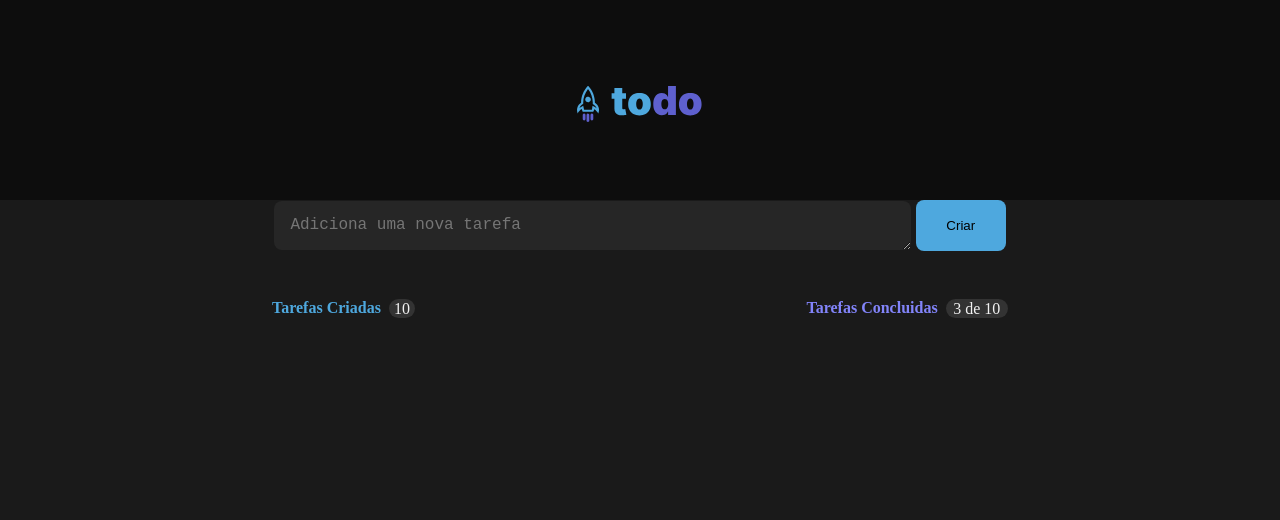
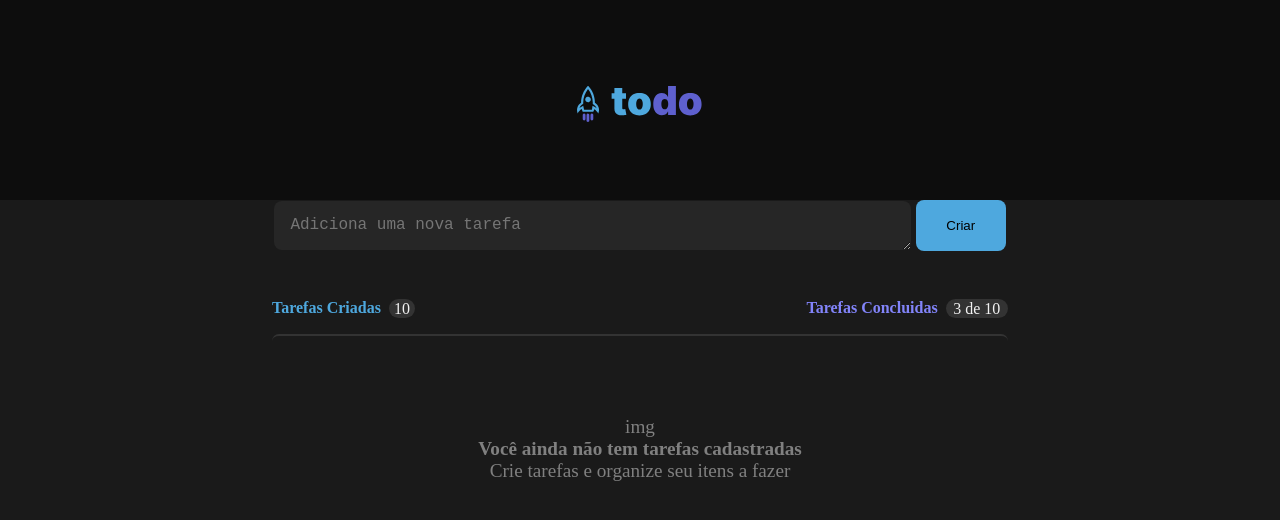
Before and after one commit to GabrielGCJ/desafio-01-react-js-rocketseat, a React (Vite) app: page / in a window 1280 px wide. Shown: the top 520 px of the page. Built offline with nearby package versions, Linux system fonts and the light colour scheme.

Commit message:
feature/create-noTodoComponent

```diff
--- /dev/null
+++ b/src/components/NoTodoComponent/NoTodoComponent.jsx
@@ -0,0 +1,20 @@
+import styles from "./NoTodoComponent.module.css"
+
+export const NoTodoComponent = () => {
+    return (
+        <div className={styles.noTodoComponentContainer}>
+            <div className={styles.noTodoComponent}>
+                <div>
+                    <p>img</p>
+                </div>
+                <div>
+                    <strong>
+                        <p>Você ainda não tem tarefas cadastradas</p>
+                    </strong>
+                    <p>Crie tarefas e organize seu itens a fazer</p>
+                </div>
+
+            </div>
+        </div>
+    )
+}
--- /dev/null
+++ b/src/components/NoTodoComponent/NoTodoComponent.module.css
@@ -0,0 +1,23 @@
+.noTodoComponentContainer{
+    display: flex;
+    justify-content: center;
+    align-items: center;
+}
+
+.noTodoComponentContainer p {
+   color: var(--gray-300);
+   font-size: 1.2rem;
+}
+
+.noTodoComponent{
+    display: flex;
+    flex-direction: column;
+    align-items: center;
+    text-align: center;
+    padding-top: 5rem;
+    justify-content: center;
+    border-top: 2px solid var(--gray-400);
+    border-radius: 7px;
+    display: flex;
+    width: 46rem;
+}
--- a/src/components/TodoListComponent/TodoListComponent.jsx
+++ b/src/components/TodoListComponent/TodoListComponent.jsx
@@ -1,25 +1,33 @@
+import { NoTodoComponent } from "../NoTodoComponent/NoTodoComponent"
 import styles from "./TodoListComponent.module.css"
 
 export const TodoListComponent = () => {
 
     return (
+
+        <div className={styles.todoListContainer}>
+
             <div className={styles.todoList}>
 
                 <div className={styles.todoInformation}>
 
                     <div className={styles.textInformation}>
+
                         <strong>
                             <p className={styles.text1}>Tarefas Criadas</p>
                         </strong>
+
                         <div className={styles.numberCreatedTodo}>
                             <p>10</p>
                         </div>
                     </div>
 
                     <div className={styles.textInformation}>
+
                         <strong>
                             <p className={styles.text2}>Tarefas Concluidas</p>
                         </strong>
+
                         <div className={styles.numberConcludedTodo}>
                             <p>3 de 10</p>
                         </div>
@@ -28,5 +36,8 @@ export const TodoListComponent = () => {
                 </div>
 
             </div>
+
+            <NoTodoComponent />
+        </div>
     )
 }
--- a/src/components/TodoListComponent/TodoListComponent.module.css
+++ b/src/components/TodoListComponent/TodoListComponent.module.css
@@ -1,9 +1,15 @@
+.todoListContainer{
+    display: flex;
+    flex-direction: column;
+    justify-content: center;
+}
+
 .todoList {
     display: flex;
     flex-direction: row;
     justify-content: center;
     align-items: center;
-    margin: 3rem 1rem;
+    margin:  3rem 1rem 1rem 1rem;
 }
 
 .todoList p {
```
Lines whose indentation alone changed are shown as unchanged.
